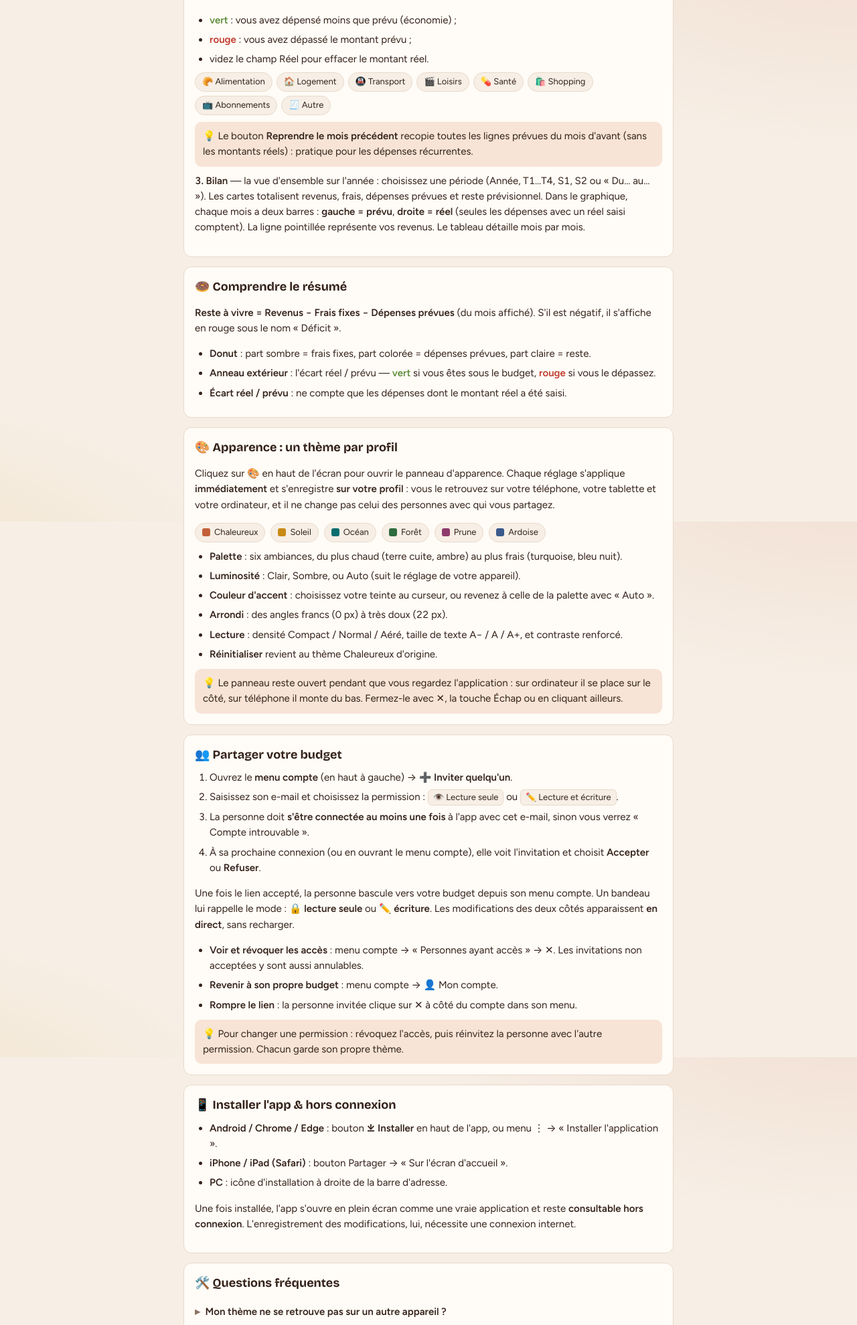
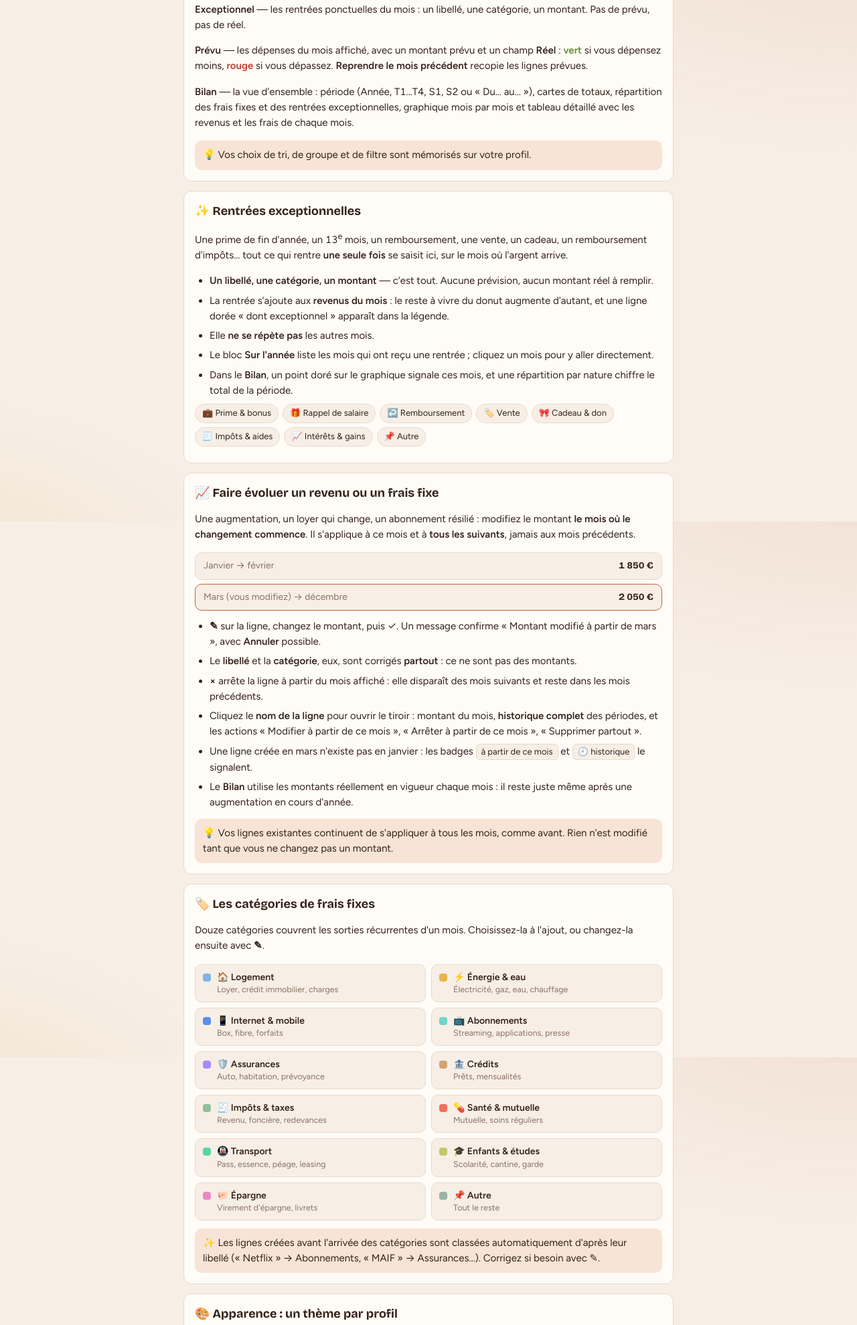
Before and after one commit to mikefri-studio/gestion_budget, a plain HTML site: page aide.html in a window 1280 px wide. Shown: the part 821-2800 px from the top of the page at 67% size. Drawn offline with nearby package versions, Linux system fonts and the light colour scheme.

Commit message:
Update aide.html

```diff
--- a/aide.html
+++ b/aide.html
@@ -37,11 +37,20 @@
     .help-nav a:hover{background:var(--soft)}
     .cats{display:flex;flex-wrap:wrap;gap:6px;margin:8px 0}
     .cats span{background:var(--bg);border:1px solid var(--line);border-radius:var(--rp);padding:4px 10px;font-size:13px}
-    .tip{background:var(--soft);border-radius:var(--r3);padding:10px 12px;font-size:14px;margin:10px 0 0}
+    .catgrid{display:grid;grid-template-columns:repeat(auto-fit,minmax(250px,1fr));gap:8px;margin:10px 0 0}
+    .catcard{display:flex;gap:9px;align-items:flex-start;background:var(--bg);border:1px solid var(--line);border-radius:var(--r3);padding:9px 11px}
+    .catcard .sw{width:12px;height:12px;border-radius:4px;margin-top:4px;flex:0 0 auto}
+    .catcard b{display:block;font-size:14px}
+    .catcard small{color:var(--muted);font-size:12.5px;line-height:1.35;display:block}
     .badge{display:inline-block;border:1px solid var(--line);border-radius:6px;padding:1px 7px;font-size:13px;background:var(--bg);white-space:nowrap}
     .pal{display:flex;flex-wrap:wrap;gap:8px;margin:10px 0 0}
     .pal span{display:flex;align-items:center;gap:6px;border:1px solid var(--line);border-radius:var(--rp);padding:4px 10px;font-size:13px;background:var(--bg)}
     .pal i{width:12px;height:12px;border-radius:3px;display:inline-block}
+    .demo{display:grid;gap:6px;margin:12px 0 0}
+    .demo-row{display:flex;align-items:center;gap:10px;background:var(--bg);border:1px solid var(--line);border-radius:var(--r3);padding:9px 12px;font-size:14px}
+    .demo-row span{flex:1;color:var(--muted)}
+    .demo-row b{font-family:"Bricolage Grotesque",sans-serif}
+    .demo-row.now{border-color:var(--accent)}
     details{border-bottom:1px solid var(--line);padding:10px 0}
     details:last-of-type{border-bottom:0}
     summary{cursor:pointer;font-weight:600;font-size:15px;list-style:none;display:flex;gap:8px;align-items:baseline}
@@ -64,10 +73,11 @@
   <nav class="help-nav" aria-label="Sommaire">
     <a href="#demarrage">🚀 Démarrage</a>
     <a href="#onglets">🗂️ Les onglets</a>
-    <a href="#resume">🍩 Le résumé</a>
+    <a href="#exceptionnel">✨ Rentrées exceptionnelles</a>
+    <a href="#evolution">📈 Faire évoluer un montant</a>
+    <a href="#categories">🏷️ Catégories</a>
     <a href="#apparence">🎨 Apparence</a>
     <a href="#partage">👥 Partage</a>
-    <a href="#pwa">📱 Installation</a>
     <a href="#faq">🛠️ FAQ</a>
   </nav>
 
@@ -75,44 +85,80 @@
     <h2>🚀 Démarrage</h2>
     <ol>
       <li><b>Créez votre compte</b> (e-mail + mot de passe, 6 caractères minimum) ou connectez-vous.</li>
-      <li>Dans <b>Revenus et frais fixes</b>, saisissez ce qui rentre et ce qui sort chaque mois.</li>
-      <li>Dans <b>Dépenses prévues</b>, ajoutez vos dépenses du mois avec un montant prévu.</li>
-      <li>Au fil du mois, renseignez le <b>montant réel</b> de chaque dépense.</li>
+      <li>Dans <b>Revenus &amp; frais</b>, saisissez ce qui rentre et ce qui sort chaque mois, avec une catégorie pour chaque frais.</li>
+      <li>Une prime, un remboursement, une vente ? Ajoutez-les dans <b>Exceptionnel</b>, sur le mois où l'argent arrive.</li>
+      <li>Dans <b>Prévu</b>, ajoutez vos dépenses du mois, puis renseignez le <b>montant réel</b> au fil du mois.</li>
     </ol>
-    <p>Vos données sont <b>enregistrées automatiquement</b> et vous les retrouvez sur tous vos appareils en vous connectant avec le même compte. Une suppression peut être <b>annulée</b> pendant 5 secondes via le message en bas de l'écran.</p>
-    <p class="tip">⚡ Si un bandeau « Mode démo » s'affiche, Firebase n'est pas configuré : les données restent uniquement sur cet appareil. Renseignez <code>firebase-config.js</code> pour activer la synchronisation.</p>
+    <p>Tout est <b>enregistré automatiquement</b> et vous le retrouvez sur tous vos appareils. Le nom du mois en haut est un bouton : cliquez-le pour <b>revenir au mois en cours</b>. Une suppression peut être <b>annulée</b> pendant 5 secondes.</p>
+    <p class="tip">⚡ Si un bandeau « Mode démo » s'affiche, Firebase n'est pas configuré : les données restent uniquement sur cet appareil.</p>
   </section>
 
   <section class="box" id="onglets">
-    <h2>🗂️ Les trois onglets</h2>
-    <p><b>1. Revenus et frais fixes</b> — les montants qui reviennent <b>chaque mois</b> : salaire, aides… d'un côté ; loyer, assurances, abonnements… de l'autre. Ils servent de base à tous les mois et au bilan. Pour corriger une ligne, supprimez-la (×) puis rajoutez-la.</p>
-    <p><b>2. Dépenses prévues</b> — propres au <b>mois affiché</b> (changez de mois avec ‹ ›). Pour chaque dépense : un libellé, une catégorie et un montant prévu. Quand la dépense a lieu, saisissez le montant dans le champ <b>Réel</b> :</p>
+    <h2>🗂️ Les quatre onglets</h2>
+    <p><b>Revenus &amp; frais</b> — les montants récurrents, mois après mois. Chaque frais fixe porte une catégorie. Au-dessus des listes : <b>recherche</b>, <b>tri</b> (montant, nom, catégorie, ajout récent), <b>🗂️ Groupé / 📋 Liste</b>, <b>pastilles de catégorie</b> pour filtrer, et une <b>barre de répartition</b>. Le bouton <b>✎</b> édite la ligne, <b>×</b> l'arrête, et un clic sur le nom ouvre le <b>détail avec l'historique</b>.</p>
+    <p><b>Exceptionnel</b> — les rentrées ponctuelles du mois : un libellé, une catégorie, un montant. Pas de prévu, pas de réel.</p>
+    <p><b>Prévu</b> — les dépenses du mois affiché, avec un montant prévu et un champ <b>Réel</b> : <b class="eco">vert</b> si vous dépensez moins, <b class="neg">rouge</b> si vous dépassez. <b>Reprendre le mois précédent</b> recopie les lignes prévues.</p>
+    <p><b>Bilan</b> — la vue d'ensemble : période (Année, T1…T4, S1, S2 ou « Du… au… »), cartes de totaux, répartition des frais fixes et des rentrées exceptionnelles, graphique mois par mois et tableau détaillé avec les revenus et les frais de chaque mois.</p>
+    <p class="tip">💡 Vos choix de tri, de groupe et de filtre sont mémorisés sur votre profil.</p>
+  </section>
+
+  <section class="box" id="exceptionnel">
+    <h2>✨ Rentrées exceptionnelles</h2>
+    <p>Une prime de fin d'année, un 13<sup>e</sup> mois, un remboursement, une vente, un cadeau, un remboursement d'impôts… tout ce qui rentre <b>une seule fois</b> se saisit ici, sur le mois où l'argent arrive.</p>
     <ul>
-      <li><b class="eco">vert</b> : vous avez dépensé moins que prévu (économie) ;</li>
-      <li><b class="neg">rouge</b> : vous avez dépassé le montant prévu ;</li>
-      <li>videz le champ Réel pour effacer le montant réel.</li>
+      <li><b>Un libellé, une catégorie, un montant</b> — c'est tout. Aucune prévision, aucun montant réel à remplir.</li>
+      <li>La rentrée s'ajoute aux <b>revenus du mois</b> : le reste à vivre du donut augmente d'autant, et une ligne dorée « dont exceptionnel » apparaît dans la légende.</li>
+      <li>Elle <b>ne se répète pas</b> les autres mois.</li>
+      <li>Le bloc <b>Sur l'année</b> liste les mois qui ont reçu une rentrée ; cliquez un mois pour y aller directement.</li>
+      <li>Dans le <b>Bilan</b>, un point doré sur le graphique signale ces mois, et une répartition par nature chiffre le total de la période.</li>
     </ul>
     <div class="cats">
-      <span>🥐 Alimentation</span><span>🏠 Logement</span><span>🚇 Transport</span><span>🎬 Loisirs</span>
-      <span>💊 Santé</span><span>🛍️ Shopping</span><span>📺 Abonnements</span><span>🧾 Autre</span>
+      <span>💼 Prime &amp; bonus</span><span>🎁 Rappel de salaire</span><span>↩️ Remboursement</span><span>🏷️ Vente</span>
+      <span>🎀 Cadeau &amp; don</span><span>🧾 Impôts &amp; aides</span><span>📈 Intérêts &amp; gains</span><span>📌 Autre</span>
     </div>
-    <p class="tip">💡 Le bouton <b>Reprendre le mois précédent</b> recopie toutes les lignes prévues du mois d'avant (sans les montants réels) : pratique pour les dépenses récurrentes.</p>
-    <p style="margin-top:10px"><b>3. Bilan</b> — la vue d'ensemble sur l'année : choisissez une période (Année, T1…T4, S1, S2 ou « Du… au… »). Les cartes totalisent revenus, frais, dépenses prévues et reste prévisionnel. Dans le graphique, chaque mois a deux barres : <b>gauche = prévu</b>, <b>droite = réel</b> (seules les dépenses avec un réel saisi comptent). La ligne pointillée représente vos revenus. Le tableau détaille mois par mois.</p>
   </section>
 
-  <section class="box" id="resume">
-    <h2>🍩 Comprendre le résumé</h2>
-    <p><b>Reste à vivre = Revenus − Frais fixes − Dépenses prévues</b> (du mois affiché). S'il est négatif, il s'affiche en rouge sous le nom « Déficit ».</p>
-    <ul>
-      <li><b>Donut</b> : part sombre = frais fixes, part colorée = dépenses prévues, part claire = reste.</li>
-      <li><b>Anneau extérieur</b> : l'écart réel / prévu — <b class="eco">vert</b> si vous êtes sous le budget, <b class="neg">rouge</b> si vous le dépassez.</li>
-      <li><b>Écart réel / prévu</b> : ne compte que les dépenses dont le montant réel a été saisi.</li>
+  <section class="box" id="evolution">
+    <h2>📈 Faire évoluer un revenu ou un frais fixe</h2>
+    <p>Une augmentation, un loyer qui change, un abonnement résilié : modifiez le montant <b>le mois où le changement commence</b>. Il s'applique à ce mois et à <b>tous les suivants</b>, jamais aux mois précédents.</p>
+    <div class="demo">
+      <div class="demo-row"><span>Janvier → février</span><b>1 850 €</b></div>
+      <div class="demo-row now"><span>Mars (vous modifiez) → décembre</span><b>2 050 €</b></div>
+    </div>
+    <ul style="margin-top:12px">
+      <li><b>✎</b> sur la ligne, changez le montant, puis ✓. Un message confirme « Montant modifié à partir de mars », avec <b>Annuler</b> possible.</li>
+      <li>Le <b>libellé</b> et la <b>catégorie</b>, eux, sont corrigés <b>partout</b> : ce ne sont pas des montants.</li>
+      <li><b>×</b> arrête la ligne à partir du mois affiché : elle disparaît des mois suivants et reste dans les mois précédents.</li>
+      <li>Cliquez le <b>nom de la ligne</b> pour ouvrir le tiroir : montant du mois, <b>historique complet</b> des périodes, et les actions « Modifier à partir de ce mois », « Arrêter à partir de ce mois », « Supprimer partout ».</li>
+      <li>Une ligne créée en mars n'existe pas en janvier : les badges <span class="badge">à partir de ce mois</span> et <span class="badge">🕘 historique</span> le signalent.</li>
+      <li>Le <b>Bilan</b> utilise les montants réellement en vigueur chaque mois : il reste juste même après une augmentation en cours d'année.</li>
     </ul>
+    <p class="tip">💡 Vos lignes existantes continuent de s'appliquer à tous les mois, comme avant. Rien n'est modifié tant que vous ne changez pas un montant.</p>
+  </section>
+
+  <section class="box" id="categories">
+    <h2>🏷️ Les catégories de frais fixes</h2>
+    <p>Douze catégories couvrent les sorties récurrentes d'un mois. Choisissez-la à l'ajout, ou changez-la ensuite avec <b>✎</b>.</p>
+    <div class="catgrid">
+      <div class="catcard"><span class="sw" style="background:#7FB4E6"></span><span><b>🏠 Logement</b><small>Loyer, crédit immobilier, charges</small></span></div>
+      <div class="catcard"><span class="sw" style="background:#E8B44A"></span><span><b>⚡ Énergie &amp; eau</b><small>Électricité, gaz, eau, chauffage</small></span></div>
+      <div class="catcard"><span class="sw" style="background:#5B8DEF"></span><span><b>📱 Internet &amp; mobile</b><small>Box, fibre, forfaits</small></span></div>
+      <div class="catcard"><span class="sw" style="background:#6FD6C7"></span><span><b>📺 Abonnements</b><small>Streaming, applications, presse</small></span></div>
+      <div class="catcard"><span class="sw" style="background:#A78BFA"></span><span><b>🛡️ Assurances</b><small>Auto, habitation, prévoyance</small></span></div>
+      <div class="catcard"><span class="sw" style="background:#D4A373"></span><span><b>🏦 Crédits</b><small>Prêts, mensualités</small></span></div>
+      <div class="catcard"><span class="sw" style="background:#8FBF9F"></span><span><b>🧾 Impôts &amp; taxes</b><small>Revenu, foncière, redevances</small></span></div>
+      <div class="catcard"><span class="sw" style="background:#F2705C"></span><span><b>💊 Santé &amp; mutuelle</b><small>Mutuelle, soins réguliers</small></span></div>
+      <div class="catcard"><span class="sw" style="background:#59D69F"></span><span><b>🚇 Transport</b><small>Pass, essence, péage, leasing</small></span></div>
+      <div class="catcard"><span class="sw" style="background:#C0CA6B"></span><span><b>🎓 Enfants &amp; études</b><small>Scolarité, cantine, garde</small></span></div>
+      <div class="catcard"><span class="sw" style="background:#E98AC2"></span><span><b>🐖 Épargne</b><small>Virement d'épargne, livrets</small></span></div>
+      <div class="catcard"><span class="sw" style="background:#9DB3A6"></span><span><b>📌 Autre</b><small>Tout le reste</small></span></div>
+    </div>
+    <p class="tip">✨ Les lignes créées avant l'arrivée des catégories sont classées automatiquement d'après leur libellé (« Netflix » → Abonnements, « MAIF » → Assurances…). Corrigez si besoin avec ✎.</p>
   </section>
 
   <section class="box" id="apparence">
     <h2>🎨 Apparence : un thème par profil</h2>
-    <p>Cliquez sur <b>🎨</b> en haut de l'écran pour ouvrir le panneau d'apparence. Chaque réglage s'applique <b>immédiatement</b> et s'enregistre <b>sur votre profil</b> : vous le retrouvez sur votre téléphone, votre tablette et votre ordinateur, et il ne change pas celui des personnes avec qui vous partagez.</p>
+    <p>Cliquez sur <b>🎨</b> pour ouvrir le panneau d'apparence. Chaque réglage s'applique immédiatement et s'enregistre sur votre profil, sans changer celui des personnes avec qui vous partagez.</p>
     <div class="pal">
       <span><i style="background:#C2603A"></i>Chaleureux</span>
       <span><i style="background:#C98A16"></i>Soleil</span>
@@ -122,76 +168,60 @@
       <span><i style="background:#3A5A8C"></i>Ardoise</span>
     </div>
     <ul style="margin-top:10px">
-      <li><b>Palette</b> : six ambiances, du plus chaud (terre cuite, ambre) au plus frais (turquoise, bleu nuit).</li>
-      <li><b>Luminosité</b> : Clair, Sombre, ou Auto (suit le réglage de votre appareil).</li>
-      <li><b>Couleur d'accent</b> : choisissez votre teinte au curseur, ou revenez à celle de la palette avec « Auto ».</li>
-      <li><b>Arrondi</b> : des angles francs (0 px) à très doux (22 px).</li>
-      <li><b>Lecture</b> : densité Compact / Normal / Aéré, taille de texte A− / A / A+, et contraste renforcé.</li>
-      <li><b>Réinitialiser</b> revient au thème Chaleureux d'origine.</li>
+      <li><b>Palette</b>, <b>luminosité</b> (clair, sombre, auto), <b>couleur d'accent</b> au curseur.</li>
+      <li><b>Arrondi</b> des angles, <b>densité</b>, <b>taille de texte</b>, <b>contraste renforcé</b>.</li>
     </ul>
-    <p class="tip">💡 Le panneau reste ouvert pendant que vous regardez l'application : sur ordinateur il se place sur le côté, sur téléphone il monte du bas. Fermez-le avec ✕, la touche Échap ou en cliquant ailleurs.</p>
+    <p class="tip">💡 Les couleurs des catégories restent identiques dans tous les thèmes, pour garder vos repères.</p>
   </section>
 
   <section class="box" id="partage">
     <h2>👥 Partager votre budget</h2>
     <ol>
-      <li>Ouvrez le <b>menu compte</b> (en haut à gauche) → <b>➕ Inviter quelqu'un</b>.</li>
-      <li>Saisissez son e-mail et choisissez la permission : <span class="badge">👁️ Lecture seule</span> ou <span class="badge">✏️ Lecture et écriture</span>.</li>
-      <li>La personne doit <b>s'être connectée au moins une fois</b> à l'app avec cet e-mail, sinon vous verrez « Compte introuvable ».</li>
-      <li>À sa prochaine connexion (ou en ouvrant le menu compte), elle voit l'invitation et choisit <b>Accepter</b> ou <b>Refuser</b>.</li>
+      <li>Menu compte (en haut à gauche) → <b>➕ Inviter quelqu'un</b>.</li>
+      <li>E-mail + permission : <span class="badge">👁️ Lecture seule</span> ou <span class="badge">✏️ Lecture et écriture</span>.</li>
+      <li>La personne doit s'être connectée au moins une fois avec cet e-mail.</li>
+      <li>Elle accepte ou refuse à sa prochaine connexion.</li>
     </ol>
-    <p>Une fois le lien accepté, la personne bascule vers votre budget depuis son menu compte. Un bandeau lui rappelle le mode : <b>🔒 lecture seule</b> ou <b>✏️ écriture</b>. Les modifications des deux côtés apparaissent <b>en direct</b>, sans recharger.</p>
-    <ul>
-      <li><b>Voir et révoquer les accès</b> : menu compte → « Personnes ayant accès » → ✕. Les invitations non acceptées y sont aussi annulables.</li>
-      <li><b>Revenir à son propre budget</b> : menu compte → 👤 Mon compte.</li>
-      <li><b>Rompre le lien</b> : la personne invitée clique sur ✕ à côté du compte dans son menu.</li>
-    </ul>
-    <p class="tip">💡 Pour changer une permission : révoquez l'accès, puis réinvitez la personne avec l'autre permission. Chacun garde son propre thème.</p>
-  </section>
-
-  <section class="box" id="pwa">
-    <h2>📱 Installer l'app &amp; hors connexion</h2>
-    <ul>
-      <li><b>Android / Chrome / Edge</b> : bouton <b>⤓ Installer</b> en haut de l'app, ou menu ⋮ → « Installer l'application ».</li>
-      <li><b>iPhone / iPad (Safari)</b> : bouton Partager → « Sur l'écran d'accueil ».</li>
-      <li><b>PC</b> : icône d'installation à droite de la barre d'adresse.</li>
-    </ul>
-    <p>Une fois installée, l'app s'ouvre en plein écran comme une vraie application et reste <b>consultable hors connexion</b>. L'enregistrement des modifications, lui, nécessite une connexion internet.</p>
+    <p>Les modifications apparaissent <b>en direct</b> des deux côtés. Menu compte → « Personnes ayant accès » pour <b>révoquer</b> un accès ou annuler une invitation.</p>
   </section>
 
   <section class="box" id="faq">
     <h2>🛠️ Questions fréquentes</h2>
     <details>
-      <summary>Mon thème ne se retrouve pas sur un autre appareil ?</summary>
-      <p>Connectez-vous avec le même compte : l'apparence est liée au profil, pas à l'appareil. Hors connexion, le dernier thème utilisé s'applique quand même immédiatement.</p>
+      <summary>Comment ajouter une prime ou une rentrée ponctuelle ?</summary>
+      <p>Onglet <b>Exceptionnel</b>, sur le mois où l'argent arrive : libellé, catégorie, montant. Elle s'ajoute aux revenus de ce mois uniquement.</p>
     </details>
     <details>
-      <summary>« Compte introuvable » quand j'envoie une invitation ?</summary>
-      <p>La personne doit d'abord créer son compte et se connecter au moins une fois à l'app avec l'e-mail que vous avez saisi. Ensuite, réessayez.</p>
+      <summary>J'ai augmenté mon salaire en mars : janvier est-il modifié ?</summary>
+      <p>Non. Allez sur mars, cliquez ✎ sur la ligne de salaire, saisissez le nouveau montant. Mars et les mois suivants l'utilisent ; janvier et février gardent l'ancien.</p>
     </details>
     <details>
-      <summary>Je ne vois pas l'invitation que j'ai reçue ?</summary>
-      <p>Elle s'affiche à la connexion. Ouvrez le menu compte (en haut à gauche) pour revérifier, ou déconnectez-vous puis reconnectez-vous.</p>
+      <summary>J'ai résilié un abonnement : comment le retirer sans fausser le passé ?</summary>
+      <p>Placez-vous sur le premier mois sans l'abonnement et cliquez ×. La ligne s'arrête à partir de ce mois ; les mois précédents la conservent.</p>
+    </details>
+    <details>
+      <summary>Comment voir tous les montants successifs d'une ligne ?</summary>
+      <p>Cliquez sur son nom : le tiroir affiche chaque période et son montant, et met en évidence celui du mois affiché.</p>
+    </details>
+    <details>
+      <summary>Une ligne a été classée dans la mauvaise catégorie ?</summary>
+      <p>✎ puis la bonne catégorie : la correction s'applique à toutes les périodes de la ligne.</p>
+    </details>
+    <details>
+      <summary>Pourquoi je ne vois plus certaines lignes ?</summary>
+      <p>Une pastille de catégorie ou une recherche est active. Cliquez « Tous » et videz la recherche.</p>
+    </details>
+    <details>
+      <summary>J'ai supprimé une ligne par erreur ?</summary>
+      <p>Cliquez <b>Annuler</b> dans le message en bas de l'écran : 5 secondes pour tout restaurer, historique compris.</p>
     </details>
     <details>
       <summary>Pourquoi je ne peux rien modifier (« Lecture seule ») ?</summary>
-      <p>Vous consultez le budget de quelqu'un avec la permission 👁️. Demandez-lui de vous réinviter avec la permission ✏️ après avoir révoqué l'accès.</p>
-    </details>
-    <details>
-      <summary>J'ai supprimé une ligne par erreur ?</summary>
-      <p>Cliquez sur <b>Annuler</b> dans le message qui apparaît en bas de l'écran : vous avez 5 secondes pour la restaurer à l'identique.</p>
-    </details>
-    <details>
-      <summary>Mes modifications ne s'enregistrent pas ?</summary>
-      <p>Vérifiez votre connexion internet : un message « Enregistrement impossible » apparaît si la sauvegarde échoue. Assurez-vous aussi de ne pas être en mode démo (bandeau en haut).</p>
-    </details>
-    <details>
-      <summary>Le bilan multiplie-t-il mes revenus chaque mois ?</summary>
-      <p>Oui : revenus et frais fixes sont considérés comme identiques chaque mois, multipliés par le nombre de mois de la période. Seules les dépenses prévues varient d'un mois à l'autre.</p>
+      <p>Vous consultez le budget de quelqu'un avec la permission 👁️. Demandez une réinvitation en ✏️.</p>
     </details>
     <details>
       <summary>Où sont stockées mes données ?</summary>
-      <p>Dans votre projet Firebase, rattachées à votre compte. Elles ne sont accessibles qu'à vous et aux personnes liées ayant accepté votre invitation, selon la permission accordée. La connexion est gérée par Firebase Authentication.</p>
+      <p>Dans votre projet Firebase, rattachées à votre compte, accessibles uniquement à vous et aux personnes liées ayant accepté, selon la permission accordée.</p>
     </details>
   </section>
 
```
